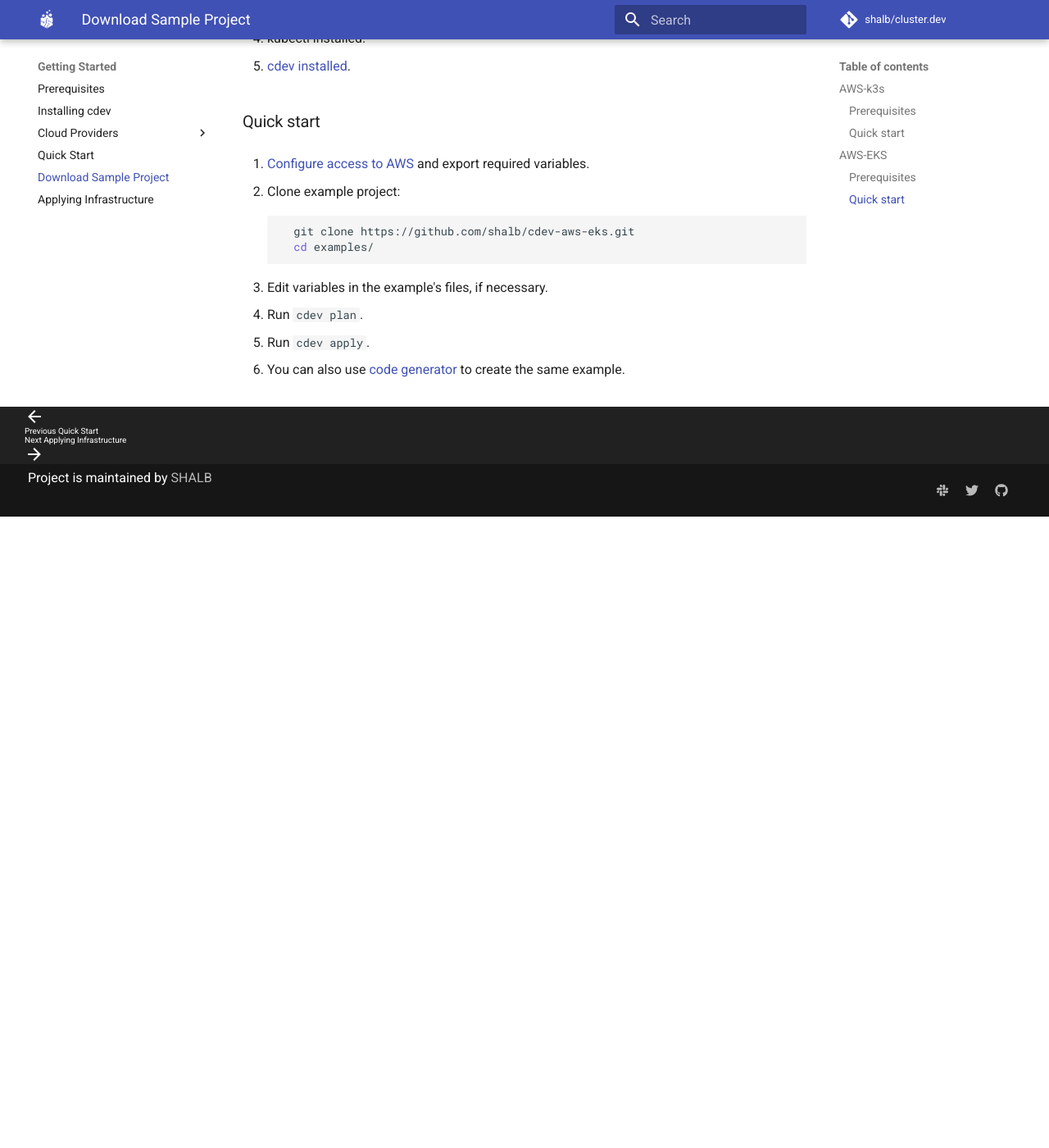
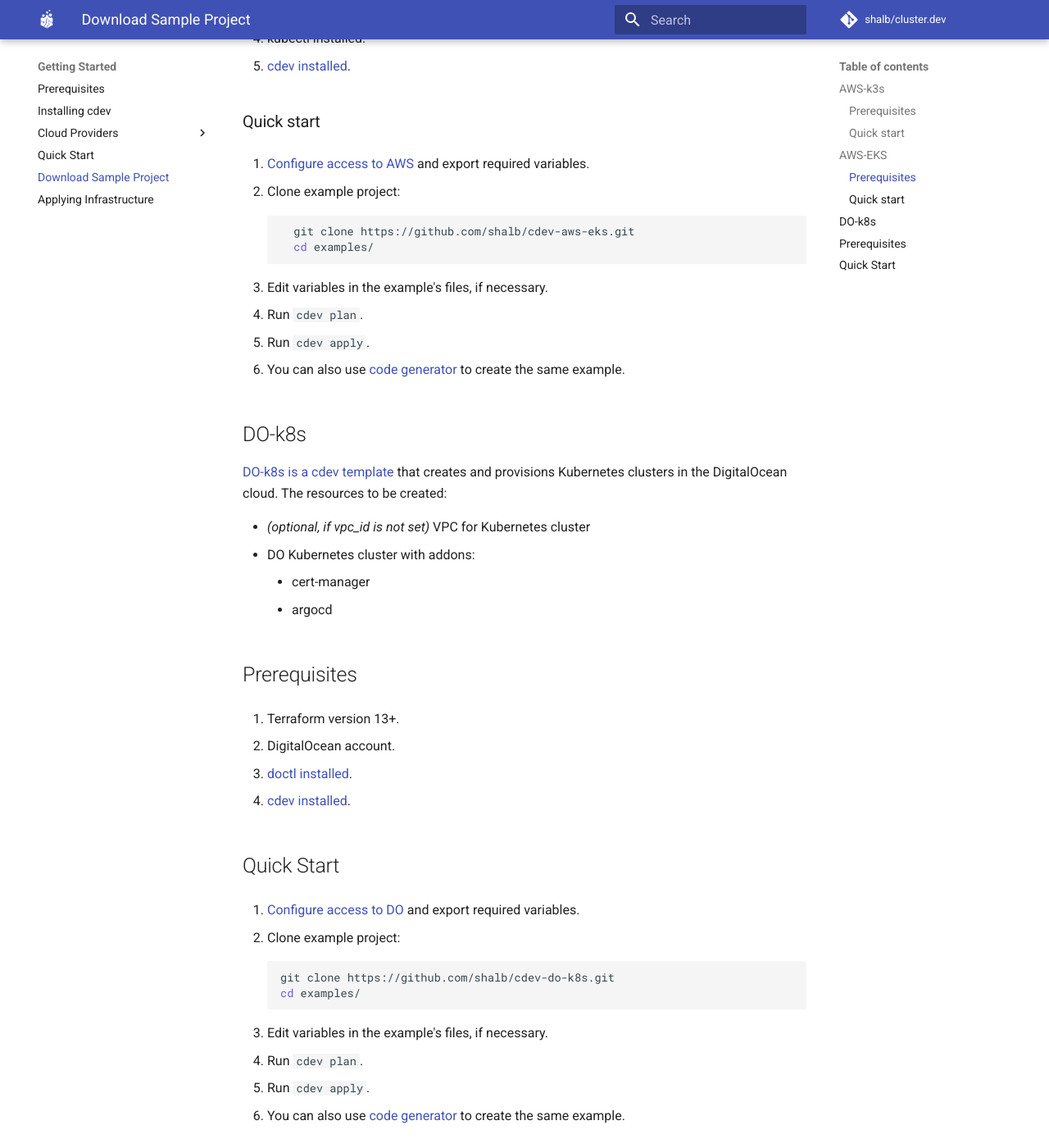
Before and after one commit to shalb/cluster.dev, an MkDocs documentation site: the page built from docs/get-sample-project.md, in a window 1280 px wide and 1400 px high, scrolled down 2017 px. Shown: the whole window at 82% size. Built offline with MkDocs 1.6.1 and Material for MkDocs 9.7.7, drawn with Linux system fonts in a browser that asks for light colours; comment, search, counter and statistics services are not loaded; before the commit the page ends 2647 px from its top, so only the background shows below that; some of the changed text lies outside the part shown.

Commit message:
Update website info on do-k8s template

````diff
--- a/docs/get-sample-project.md
+++ b/docs/get-sample-project.md
@@ -26,7 +26,7 @@
 
 ### Prerequisites
 
-1. Terraform version 13+
+1. Terraform version 13+.
 
 2. AWS account.
 
@@ -77,7 +77,7 @@
 
 ### Prerequisites
 
-1. Terraform version 13+
+1. Terraform version 13+.
 
 2. AWS account.
 
@@ -105,3 +105,41 @@
 5. Run `cdev apply`.
 
 6. You can also use [code generator](https://cluster.dev/quick-start/) to create the same example.
+
+## DO-k8s
+
+[DO-k8s is a cdev template](https://github.com/shalb/cdev-do-k8s) that creates and provisions Kubernetes clusters in the DigitalOcean cloud. The resources to be created:
+
+* *(optional, if vpc_id is not set)* VPC for Kubernetes cluster
+* DO Kubernetes cluster with addons:
+    * cert-manager
+    * argocd
+
+## Prerequisites
+
+1. Terraform version 13+.
+
+2. DigitalOcean account.
+
+3. [doctl installed](https://docs.digitalocean.com/reference/doctl/how-to/install/).
+
+4. [cdev installed](https://cluster.dev/installation/).
+
+## Quick Start
+
+1. [Configure access to DO](https://cluster.dev/digital-ocean-cloud-provider/) and export required variables.
+
+2. Clone example project:
+
+    ```bash
+    git clone https://github.com/shalb/cdev-do-k8s.git
+    cd examples/
+    ```
+
+3. Edit variables in the example's files, if necessary.
+
+4. Run `cdev plan`.
+
+5. Run `cdev apply`.
+
+6. You can also use [code generator](https://cluster.dev/quick-start/) to create the same example.
````
